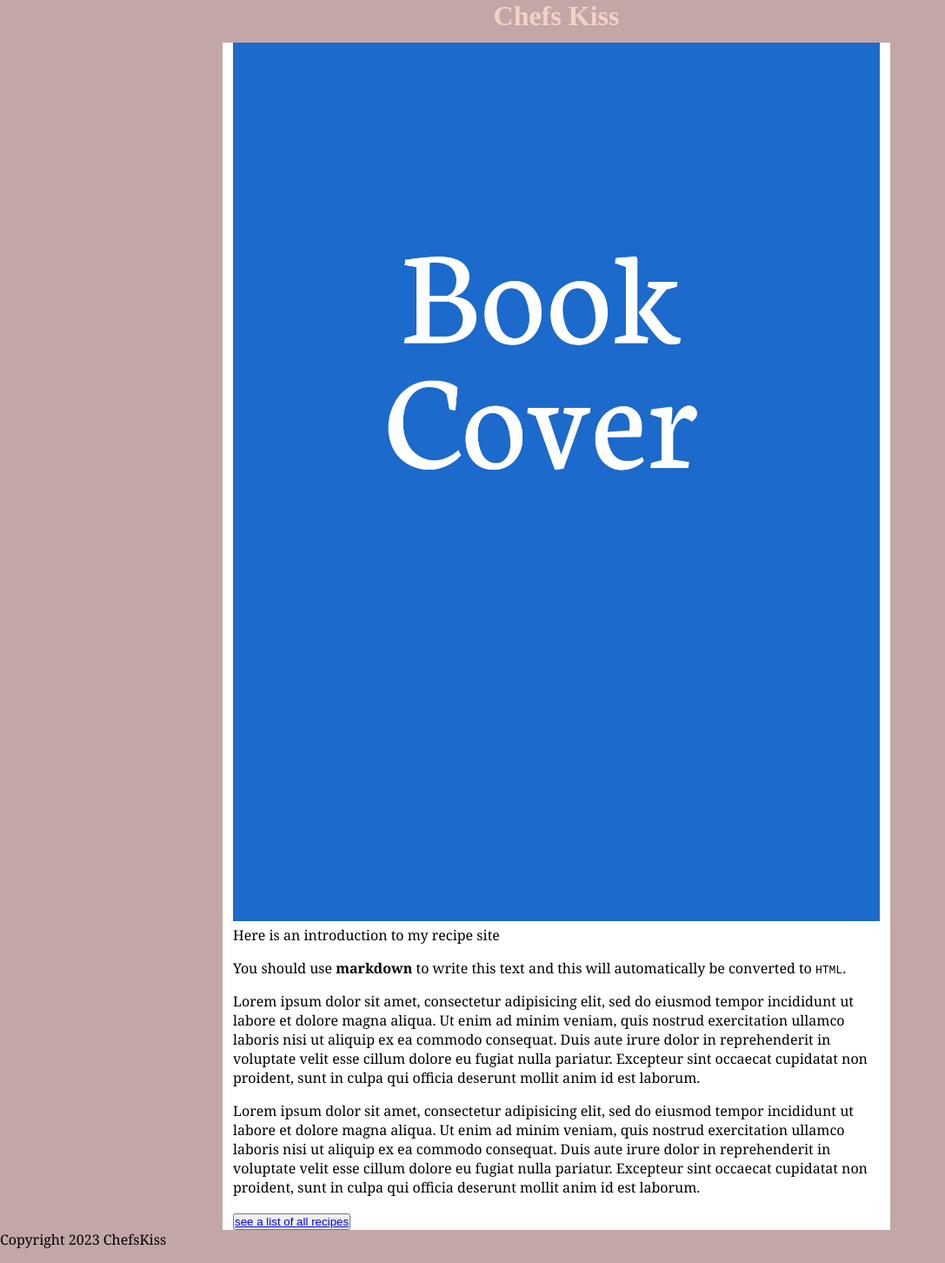
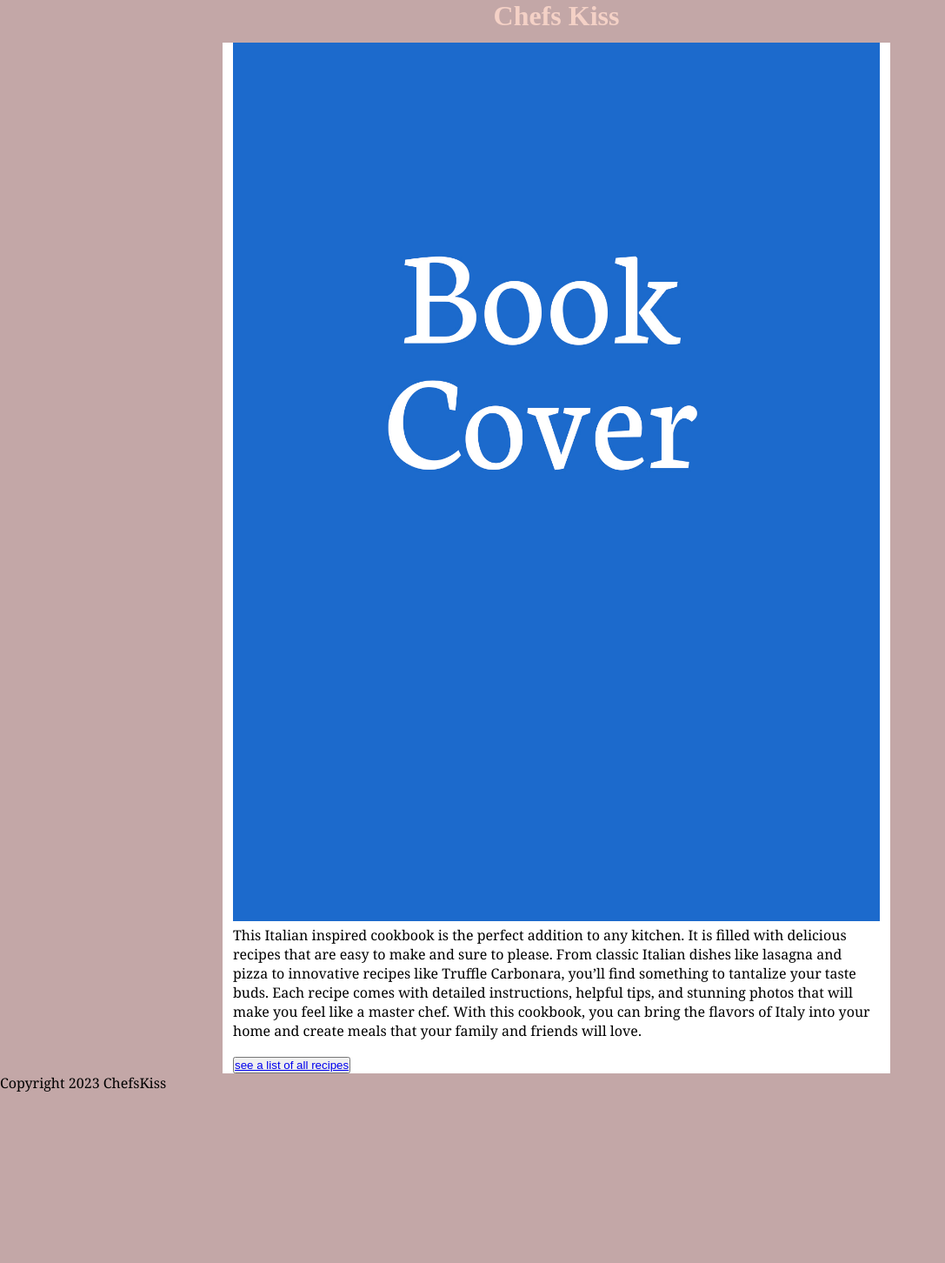
Before and after one commit to AmyLindsay1/ChefsKiss, a Jekyll site: the page built from home/index.md, in a window 1280 px wide. Shown: the whole page at 87% size, without its empty margins (0-1087 px from the left). Built offline with Jekyll 4.4.1, drawn with Linux system fonts in a browser that asks for light colours; after the commit the page ends 1272 px from its top, so only the background shows below that.

Commit message:
Update Home Page “index”

```diff
--- a/home/index.md
+++ b/home/index.md
@@ -6,11 +6,4 @@ layout: recipeshome
 published: true
 date: 2023-01-31T14:50:16.402Z
 ---
-
-Here is an introduction to my recipe site
-
-You should use **markdown** to write this text and this will automatically be converted to `HTML`.
-
-Lorem ipsum dolor sit amet, consectetur adipisicing elit, sed do eiusmod tempor incididunt ut labore et dolore magna aliqua. Ut enim ad minim veniam, quis nostrud exercitation ullamco laboris nisi ut aliquip ex ea commodo consequat. Duis aute irure dolor in reprehenderit in voluptate velit esse cillum dolore eu fugiat nulla pariatur. Excepteur sint occaecat cupidatat non proident, sunt in culpa qui officia deserunt mollit anim id est laborum.
-
-Lorem ipsum dolor sit amet, consectetur adipisicing elit, sed do eiusmod tempor incididunt ut labore et dolore magna aliqua. Ut enim ad minim veniam, quis nostrud exercitation ullamco laboris nisi ut aliquip ex ea commodo consequat. Duis aute irure dolor in reprehenderit in voluptate velit esse cillum dolore eu fugiat nulla pariatur. Excepteur sint occaecat cupidatat non proident, sunt in culpa qui officia deserunt mollit anim id est laborum.
+This Italian inspired cookbook is the perfect addition to any kitchen. It is filled with delicious recipes that are easy to make and sure to please. From classic Italian dishes like lasagna and pizza to innovative recipes like Truffle Carbonara, you'll find something to tantalize your taste buds. Each recipe comes with detailed instructions, helpful tips, and stunning photos that will make you feel like a master chef. With this cookbook, you can bring the flavors of Italy into your home and create meals that your family and friends will love.
```
